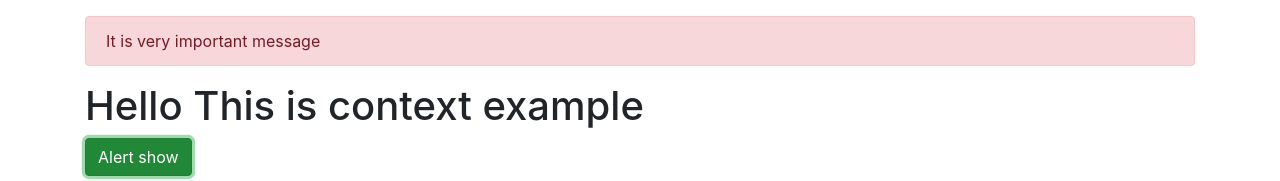
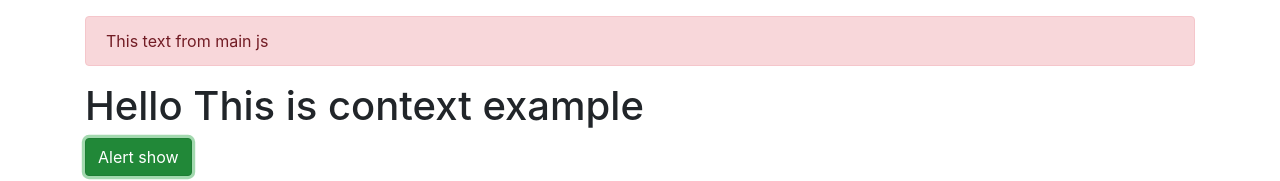
Before and after one commit to MrLait/react-theories, a React (Create React App) app in the folder src/react-hooks/: page / in a window 1280 px wide. Both pictures are taken after a click on the button "Alert show". Shown: the top 181 px of the page. Built offline with nearby package versions, Linux system fonts and the light colour scheme.

Commit message:
useReducer

```diff
--- a/src/react-hooks/src/Main.js
+++ b/src/react-hooks/src/Main.js
@@ -2,11 +2,11 @@ import React from "react";
 import { useAlert } from "./alert/AlertContext";
 
 export default function Main({ }) {
-    const { toggle } = useAlert()
+    const { show } = useAlert()
     return (
         <>
             <h1>Hello This is context example</h1>
-            <button onClick={toggle} className="btn btn-success">Alert show</button>
+            <button onClick={() => show('This text from main js')} className="btn btn-success">Alert show</button>
         </>
     )
 }
--- a/src/react-hooks/src/alert/Alert.js
+++ b/src/react-hooks/src/alert/Alert.js
@@ -3,10 +3,11 @@ import { useAlert } from "./AlertContext";
 
 export default function Alert() {
     const alert = useAlert()
-    if (!alert.visible) return null
+    if (!alert.visible)
+        return null
     return (
-        <div className={'alert alert-danger'} onClick={alert.toggle}>
-            It is very important message
+        <div className={'alert alert-danger'} onClick={alert.hide}>
+            {alert.text}
         </div>
     )
 }
--- a/src/react-hooks/src/alert/AlertContext.js
+++ b/src/react-hooks/src/alert/AlertContext.js
@@ -1,27 +1,37 @@
-import React, { useContext, useState } from "react";
+import React, { useContext, useReducer } from "react";
 
 const AlertContext = React.createContext()
-// const AlertToggleContext = React.createContext()
 
 export const useAlert = () => {
     return useContext(AlertContext)
 }
-// export const useAlertToggle = () => {
-//     return useContext(AlertToggleContext)
-// }
+
+const SHOW_ALERT = 'show'
+const HIDE_ALERT = 'hide'
+
+const reducer = (state, action) => {
+    switch (action.type) {
+        case SHOW_ALERT: return { ...state, visible: true, text: action.text }
+        case HIDE_ALERT: return { ...state, visible: false }
+        default: return state
+    }
+}
 
 export const AlertProvider = ({ children }) => {
-    const [alert, setAlert] = useState(false)
-    const toggle = () => setAlert(prev => !prev)
-
+    const [state, dispatch] = useReducer(reducer, {
+        visible: false,
+        text: ''
+    })
+    const show = text => dispatch({ type: SHOW_ALERT, text })
+    const hide = () => dispatch({ type: HIDE_ALERT })
     return (
         <AlertContext.Provider value={{
-            visible: alert,
-            toggle
+            visible: state.visible,
+            text: state.text,
+            show,
+            hide
         }}>
-            {/* <AlertToggleContext.Provider value={toggle}> */}
             {children}
-            {/* </AlertToggleContext.Provider> */}
         </AlertContext.Provider>
     )
 }
```
